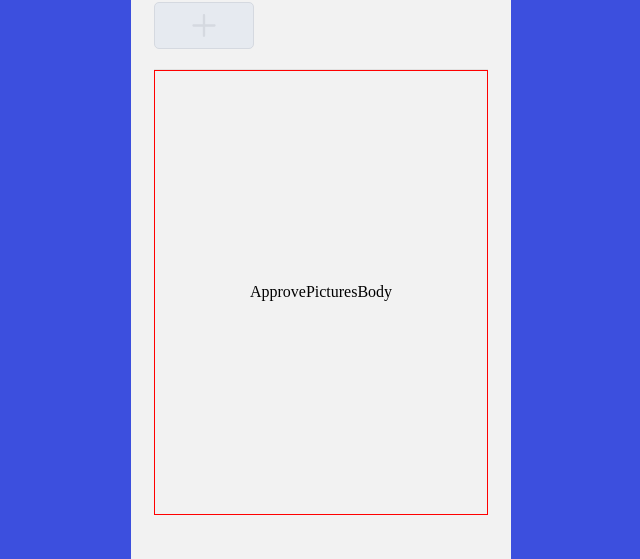
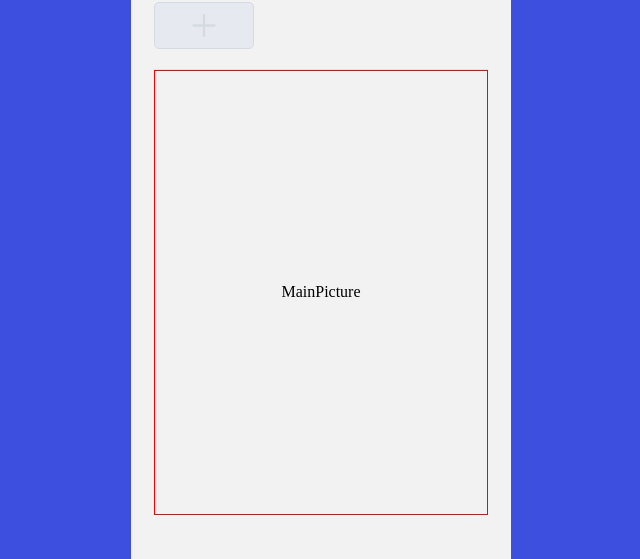
Before and after one commit to dszyszek/image-approval-app, a React app: page / in a window 1280 px wide. Shown: the part 171-730 px from the top of the page, without its empty margins (319-959 px from the left). Built offline with nearby package versions, Linux system fonts and the light colour scheme.

Commit message:
Rename ApprovePicturesBody to MainPicture

```diff
--- a/src/molecules/ApprovePicturesBody/index.js
+++ /dev/null
@@ -1 +0,0 @@
-export { default as ApprovePicturesBody } from "./ApprovePicturesBody";
--- a/src/molecules/ApprovePicturesBody/ApprovePicturesBody.js
+++ b/src/molecules/MainPicture/MainPicture.js
@@ -4,17 +4,17 @@ import PropTypes from "prop-types";
 import defaultStyles from "./styles";
 import { merge } from "../../utils";
 
-const ApprovePicturesBody = ({ styles }) => {
+const MainPicture = ({ styles }) => {
   const { wrapper: wrapperStyles } = merge(defaultStyles, styles);
 
-  return <div style={wrapperStyles}>ApprovePicturesBody</div>;
+  return <div style={wrapperStyles}>MainPicture</div>;
 };
 
-ApprovePicturesBody.defaultProps = {
+MainPicture.defaultProps = {
   styles: {},
 };
-ApprovePicturesBody.propTypes = {
+MainPicture.propTypes = {
   styles: PropTypes.objectOf(PropTypes.string),
 };
 
-export default ApprovePicturesBody;
+export default MainPicture;
--- /dev/null
+++ b/src/molecules/MainPicture/index.js
@@ -0,0 +1 @@
+export { default as MainPicture } from "./MainPicture";
--- a/src/molecules/index.js
+++ b/src/molecules/index.js
@@ -1,4 +1,4 @@
 export { Header } from "./Header";
 export { PicturesCarousel } from "../atoms/PicturesCarousel";
 export { LabeledThumbnailSlider } from "./LabeledThumbnailSlider";
-export { ApprovePicturesBody } from "./ApprovePicturesBody";
+export { MainPicture } from "./MainPicture";
--- a/src/organisms/ApprovePictures/AprovePictures.js
+++ b/src/organisms/ApprovePictures/AprovePictures.js
@@ -2,7 +2,7 @@ import React from "react";
 import PropTypes from "prop-types";
 
 import defaultStyles, { wrapperFactory } from "./styles";
-import { LabeledThumbnailSlider, ApprovePicturesBody } from "../../molecules";
+import { LabeledThumbnailSlider, MainPicture } from "../../molecules";
 import { toUpperCase, merge } from "../../utils";
 import { DEFAULT_TITLE } from "./constants";
 
@@ -22,7 +22,7 @@ const ApprovePictures = ({ styles, title, carouselImages }) => {
         approvedPicturesTitle={approvedPicturesTitle}
         images={carouselImages}
       />
-      <ApprovePicturesBody />
+      <MainPicture />
     </Wrapper>
   );
 };
```
Also changed, not shown: src/molecules/MainPicture/styles.js (renamed from src/molecules/ApprovePicturesBody/styles.js).
